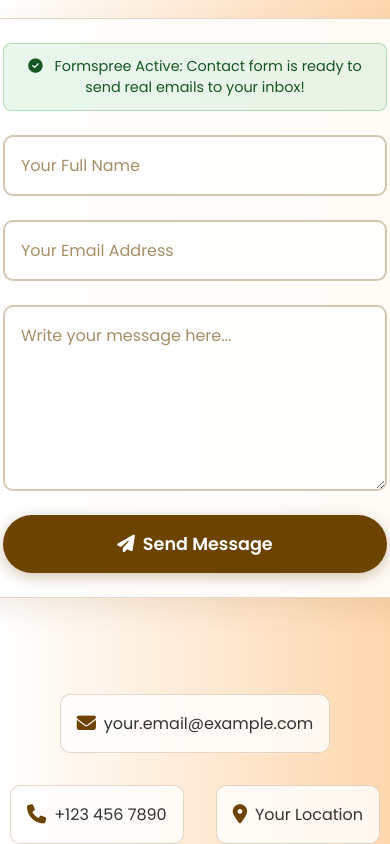
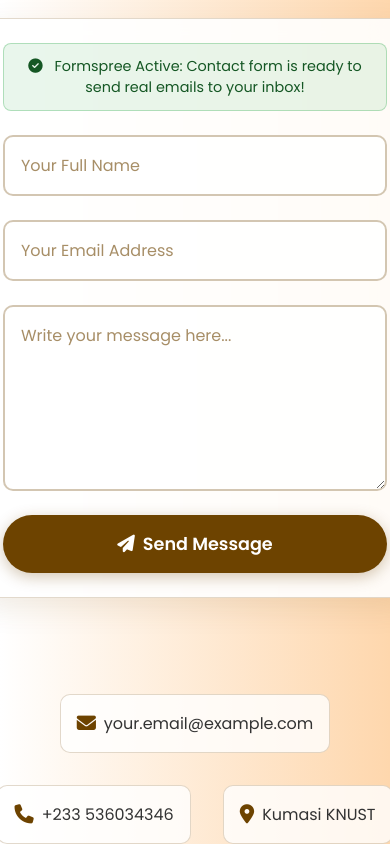
Before and after one commit to 1nbk/myPortfolio, a website: page contact.html in a window 390 px wide. Shown: the part 408-1252 px from the top of the page. Drawn offline with nearby package versions, Linux system fonts and the light colour scheme.

Commit message:
Update contact information with phone number and location

```diff
--- a/contact.html
+++ b/contact.html
@@ -67,11 +67,11 @@
         </div>
         <div style="display: flex; align-items: center; gap: 0.5rem; padding: 1rem; background: rgba(255, 255, 255, 0.8); border-radius: 10px; border: 1px solid rgba(109, 67, 0, 0.2);">
           <i class="fas fa-phone" style="color: rgb(109, 67, 0); font-size: 1.2rem;"></i>
-          <span>+123 456 7890</span>
+          <span>+233 536034346</span>
         </div>
         <div style="display: flex; align-items: center; gap: 0.5rem; padding: 1rem; background: rgba(255, 255, 255, 0.8); border-radius: 10px; border: 1px solid rgba(109, 67, 0, 0.2);">
           <i class="fas fa-map-marker-alt" style="color: rgb(109, 67, 0); font-size: 1.2rem;"></i>
-          <span>Your Location</span>
+          <span>Kumasi KNUST</span>
         </div>
       </div>
     </div>
```
